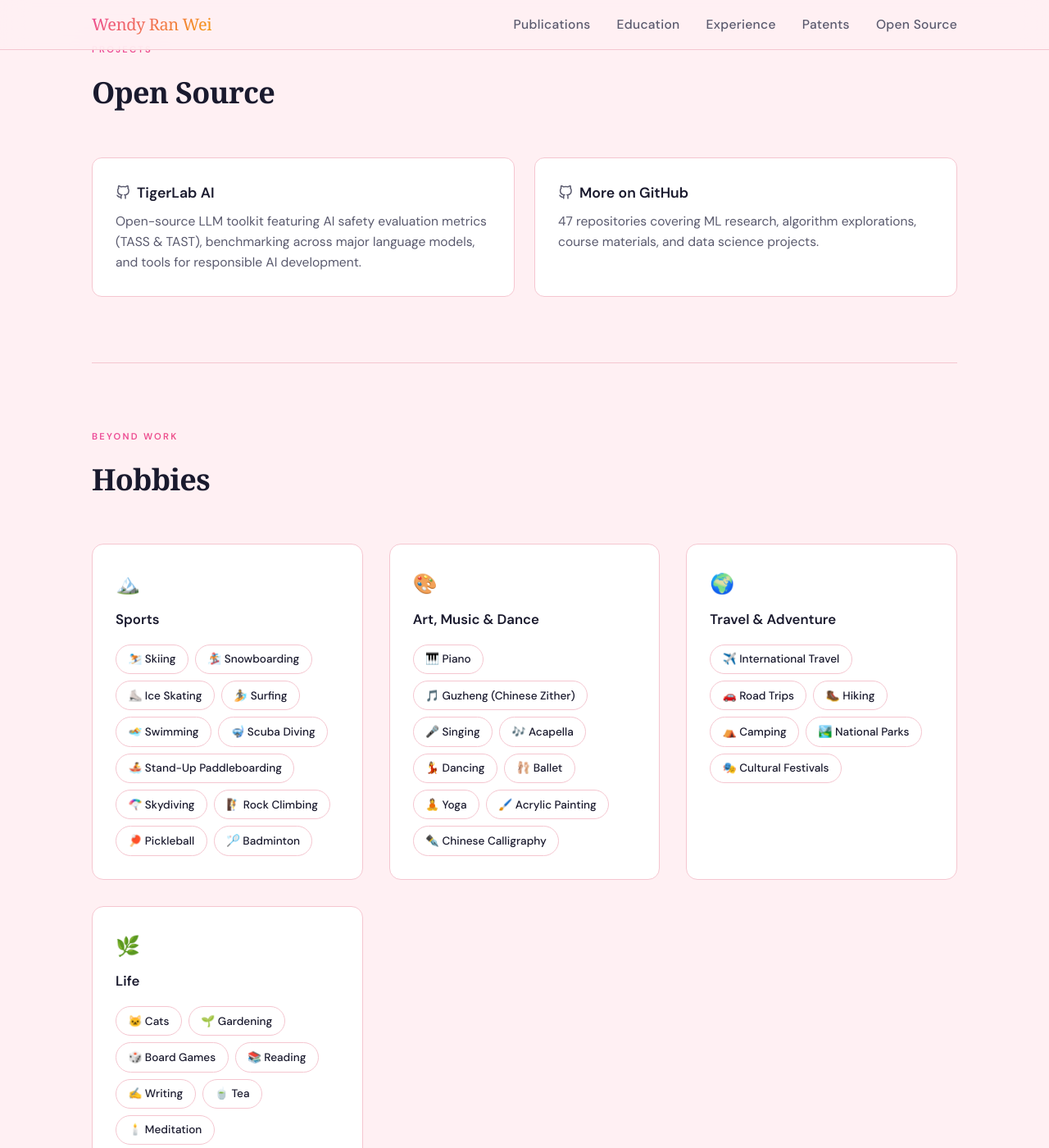
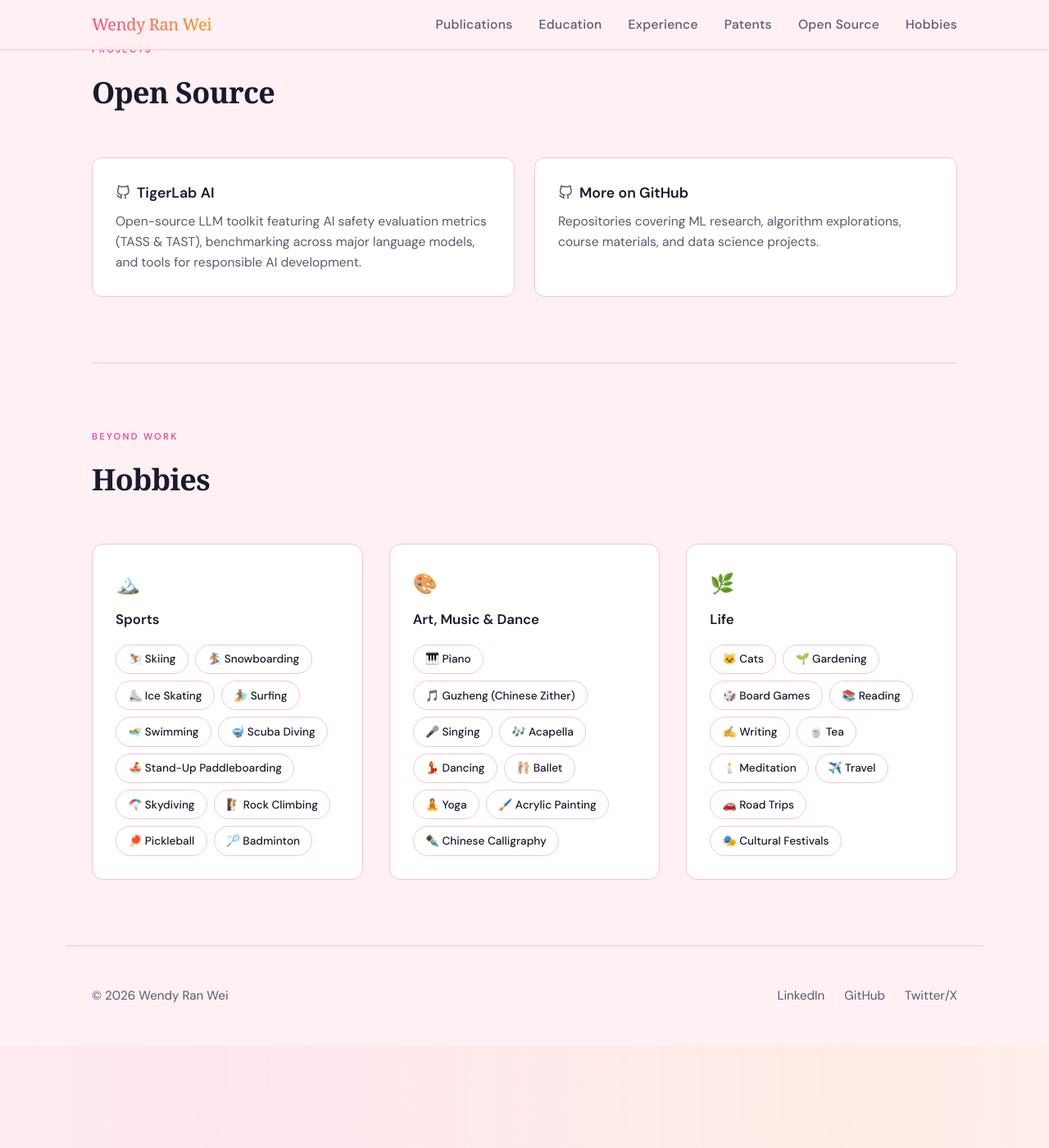
Before and after one commit to wendyran/wendyran.github.io, a Jekyll site: the page index.html, which Jekyll copies as it is, in a window 1280 px wide and 1400 px high, scrolled down 4295 px. Shown: the whole window at 82% size. Built offline with Jekyll 4.4.1, drawn with Linux system fonts in a browser that asks for light colours; some web fonts are replaced; after the commit the page ends 5570 px from its top, so only the background shows below that.

Commit message:
Update index.html

```diff
--- a/index.html
+++ b/index.html
@@ -902,6 +902,7 @@
             <li><a href="#experience">Experience</a></li>
             <li><a href="#patents">Patents</a></li>
             <li><a href="#opensource">Open Source</a></li>
+            <li><a href="#hobbies">Hobbies</a></li>
         </ul>
     </div>
 </nav>
@@ -1131,14 +1132,14 @@
                 <svg viewBox="0 0 24 24" fill="none" stroke="currentColor" stroke-width="2"><path d="M9 19c-5 1.5-5-2.5-7-3m14 6v-3.87a3.37 3.37 0 0 0-.94-2.61c3.14-.35 6.44-1.54 6.44-7A5.44 5.44 0 0 0 20 4.77 5.07 5.07 0 0 0 19.91 1S18.73.65 16 2.48a13.38 13.38 0 0 0-7 0C6.27.65 5.09 1 5.09 1A5.07 5.07 0 0 0 5 4.77a5.44 5.44 0 0 0-1.5 3.78c0 5.42 3.3 6.61 6.44 7A3.37 3.37 0 0 0 9 18.13V22"/></svg>
                 More on GitHub
             </h3>
-            <p>47 repositories covering ML research, algorithm explorations, course materials, and data science projects.</p>
+            <p>Repositories covering ML research, algorithm explorations, course materials, and data science projects.</p>
         </a>
     </div>
 </section>
 
 <!-- HOBBIES -->
 <div class="section-divider"><hr></div>
-<section class="fade-in">
+<section id="hobbies" class="fade-in">
     <div class="section-label">Beyond Work</div>
     <h2 class="section-title">Hobbies</h2>
     <div class="hobbies-grid">
@@ -1175,18 +1176,6 @@
             </div>
         </div>
         <div class="hobby-group">
-            <div class="hobby-group-icon">🌍</div>
-            <h3>Travel &amp; Adventure</h3>
-            <div class="hobby-tags">
-                <span class="skill-tag">✈️ International Travel</span>
-                <span class="skill-tag">🚗 Road Trips</span>
-                <span class="skill-tag">🥾 Hiking</span>
-                <span class="skill-tag">⛺ Camping</span>
-                <span class="skill-tag">🏞️ National Parks</span>
-                <span class="skill-tag">🎭 Cultural Festivals</span>
-            </div>
-        </div>
-        <div class="hobby-group">
             <div class="hobby-group-icon">🌿</div>
             <h3>Life</h3>
             <div class="hobby-tags">
@@ -1197,6 +1186,9 @@
                 <span class="skill-tag">✍️ Writing</span>
                 <span class="skill-tag">🍵 Tea</span>
                 <span class="skill-tag">🕯️ Meditation</span>
+                <span class="skill-tag">✈️ Travel</span>
+                <span class="skill-tag">🚗 Road Trips</span>
+                <span class="skill-tag">🎭 Cultural Festivals</span>
             </div>
         </div>
     </div>
```
